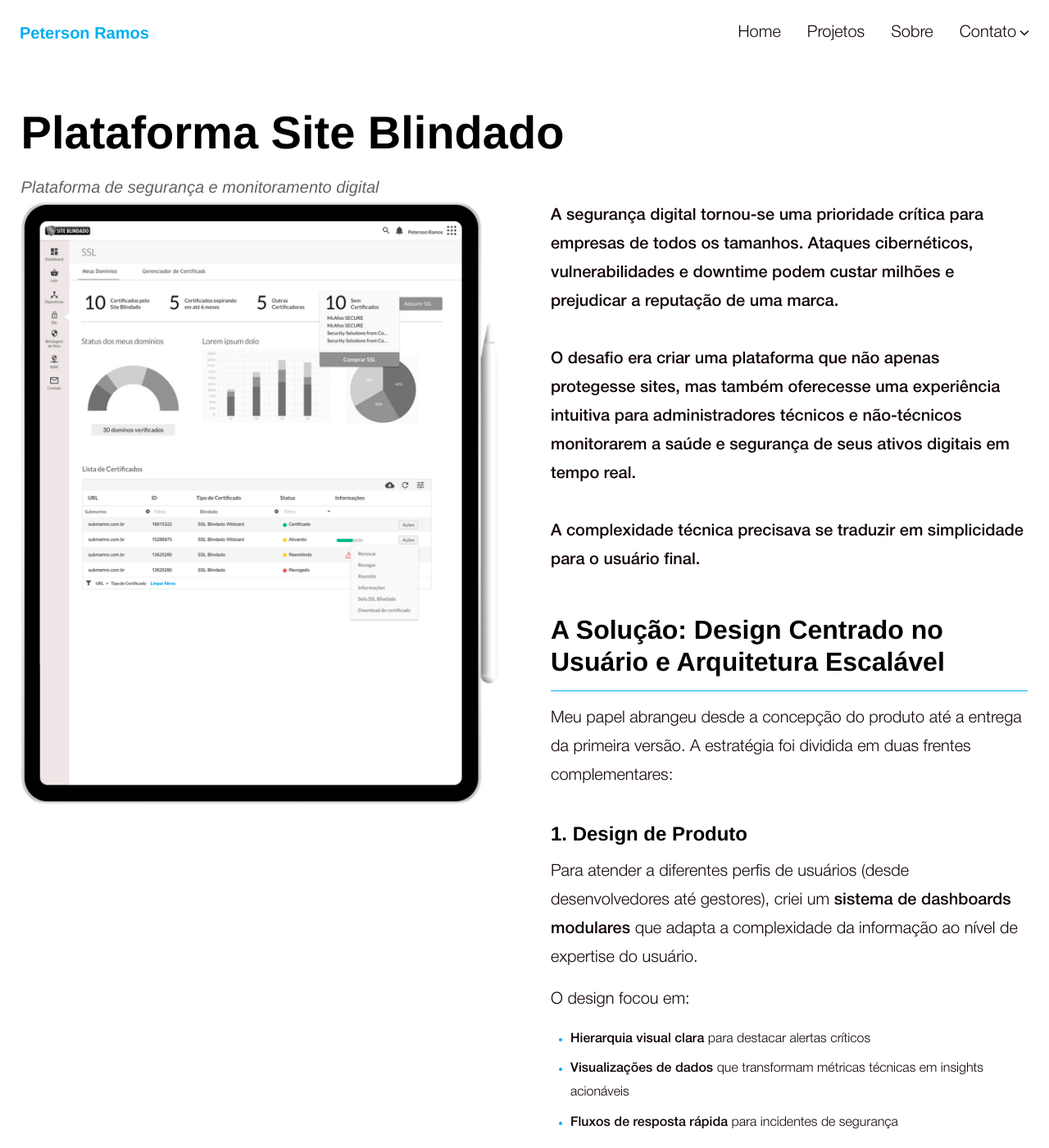
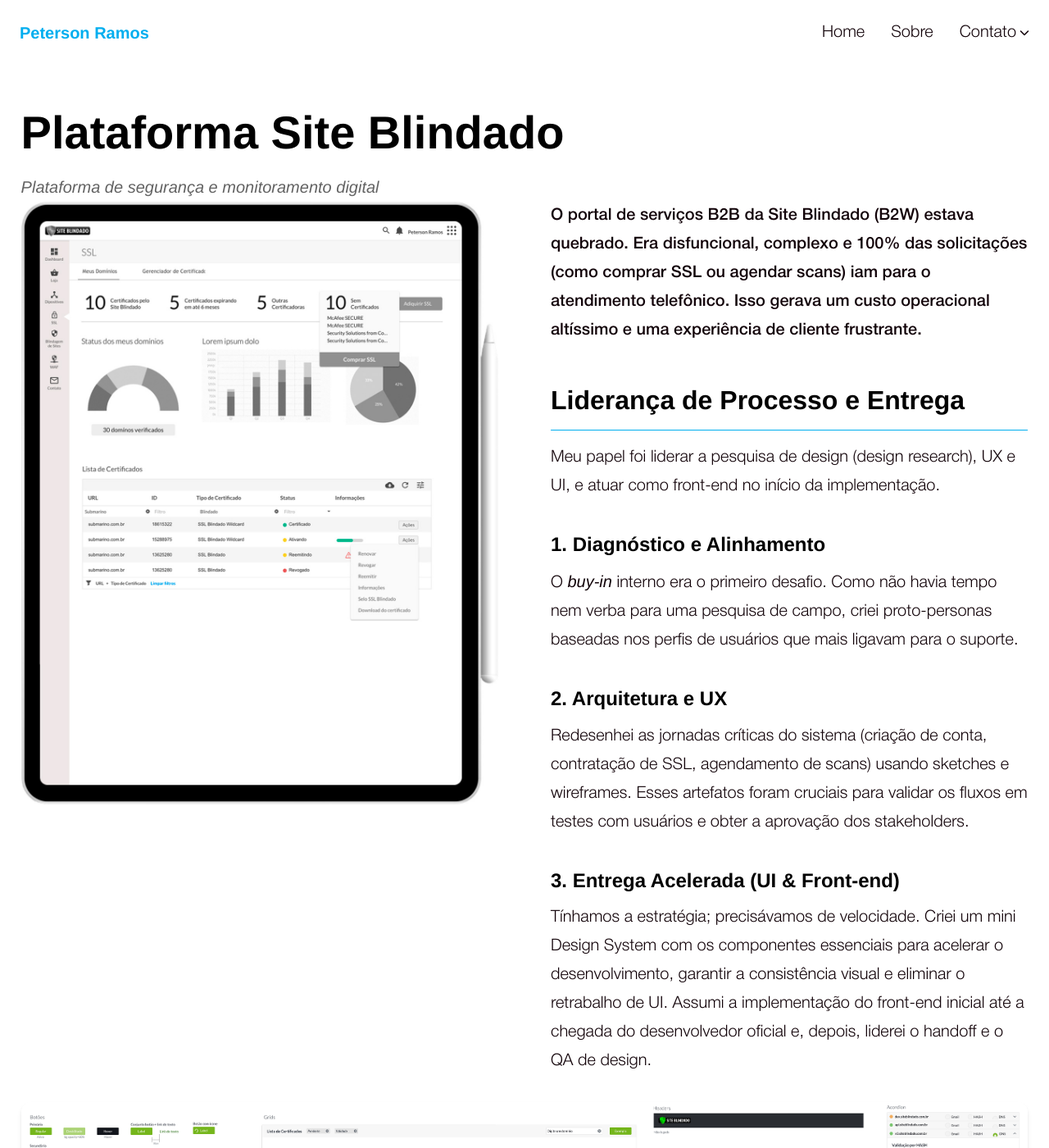
Before and after one commit to petersondrs/site-peterson, a Jekyll site: the page built from _portfolio/plataforma-site-blindado.md, in a window 1280 px wide and 1400 px high. Shown: the whole window at 82% size. Built offline with Jekyll 4.4.1, drawn with Linux system fonts in a browser that asks for light colours; some web fonts are replaced; some of the changed text lies outside the part shown.

Commit message:
Projeto do Site Blindado adicionado

```diff
--- a/_layouts/default.html
+++ b/_layouts/default.html
@@ -33,7 +33,7 @@
 
         <ul class="nav-menu" id="navMenu">
           <li><a href="{{ '/' | relative_url }}" {% if page.url == '/' %}class="active"{% endif %}>Home</a></li>
-          <li><a href="{{ '/#projetos' | relative_url }}">Projetos</a></li>
+          <!-- <li><a href="{{ '/#projetos' | relative_url }}">Projetos</a></li> -->
           <li><a href="{{ '/sobre/' | relative_url }}" {% if page.url == '/sobre/' %}class="active"{% endif %}>Sobre</a></li>
           <li class="dropdown">
             <a href="#" class="dropdown-toggle" id="contatoDropdown">
@@ -49,6 +49,12 @@
               <li>
                 <a href="https://wa.me/{{ site.whatsapp_number }}" target="_blank">
                   <i class="fab fa-whatsapp"></i> WhatsApp
+                </a>
+              </li>
+              <li>
+                <a href="https://www.linkedin.com/in/petersonramos/" target="_blank" rel="noopener">
+                  <svg class="menu-icon" xmlns="http://www.w3.org/2000/svg" viewBox="0 0 448 512"><path fill="currentColor" d="M64 32C28.7 32 0 60.7 0 96L0 416c0 35.3 28.7 64 64 64l320 0c35.3 0 64-28.7 64-64l0-320c0-35.3-28.7-64-64-64L64 32zm5 170.2l66.5 0 0 213.8-66.5 0 0-213.8zm71.7-67.7a38.5 38.5 0 1 1 -77 0 38.5 38.5 0 1 1 77 0zM317.9 416l0-104c0-24.8-.5-56.7-34.5-56.7-34.6 0-39.9 27-39.9 54.9l0 105.8-66.4 0 0-213.8 63.7 0 0 29.2 .9 0c8.9-16.8 30.6-34.5 62.9-34.5 67.2 0 79.7 44.3 79.7 101.9l0 117.2-66.4 0z"/></svg>
+                  LinkedIn
                 </a>
               </li>
             </ul>
--- a/_portfolio/plataforma-site-blindado.md
+++ b/_portfolio/plataforma-site-blindado.md
@@ -30,42 +30,31 @@
     label: "ameaças bloqueadas/dia"
 ---
 
-<b>A segurança digital tornou-se uma prioridade crítica para empresas de todos os tamanhos. Ataques cibernéticos, vulnerabilidades e downtime podem custar milhões e prejudicar a reputação de uma marca.<br><br>O desafio era criar uma plataforma que não apenas protegesse sites, mas também oferecesse uma experiência intuitiva para administradores técnicos e não-técnicos monitorarem a saúde e segurança de seus ativos digitais em tempo real.<br><br>A complexidade técnica precisava se traduzir em simplicidade para o usuário final.</b>
+<b>O portal de serviços B2B da Site Blindado (B2W) estava quebrado. Era disfuncional, complexo e 100% das solicitações (como comprar SSL ou agendar scans) iam para o atendimento telefônico.
+Isso gerava um custo operacional altíssimo e uma experiência de cliente frustrante.</b>
 
-### A Solução: Design Centrado no Usuário e Arquitetura Escalável
+### Liderança de Processo e Entrega
 {: .border-bottom}
-Meu papel abrangeu desde a concepção do produto até a entrega da primeira versão. A estratégia foi dividida em duas frentes complementares:
+Meu papel foi liderar a pesquisa de design (design research), UX e UI, e atuar como front-end no início da implementação.
 
-#### 1. Design de Produto
+#### 1. Diagnóstico e Alinhamento
 
-Para atender a diferentes perfis de usuários (desde desenvolvedores até gestores), criei um **sistema de dashboards modulares** que adapta a complexidade da informação ao nível de expertise do usuário.
+O <i>buy-in</i> interno era o primeiro desafio. Como não havia tempo nem verba para uma pesquisa de campo, criei proto-personas baseadas nos perfis de usuários que mais ligavam para o suporte.
 
-O design focou em:
-- **Hierarquia visual clara** para destacar alertas críticos
-- **Visualizações de dados** que transformam métricas técnicas em insights acionáveis
-- **Fluxos de resposta rápida** para incidentes de segurança
+#### 2. Arquitetura e UX
 
-A validação com usuários reais nos primeiros sprints foi essencial para iterar rapidamente e garantir que estávamos no caminho certo.
+Redesenhei as jornadas críticas do sistema (criação de conta, contratação de SSL, agendamento de scans) usando sketches e wireframes. Esses artefatos foram cruciais para validar os fluxos em testes com usuários e obter a aprovação dos stakeholders.
 
-#### 2. Gestão de Produto
+#### 3. Entrega Acelerada (UI & Front-end)
 
-Como Product Manager, liderei a **priorização do backlog** alinhando necessidades de negócio, demandas técnicas e feedback de usuários.
+Tínhamos a estratégia; precisávamos de velocidade. Criei um mini Design System com os componentes essenciais para acelerar o desenvolvimento, garantir a consistência visual e eliminar o retrabalho de UI.
+Assumi a implementação do front-end inicial até a chegada do desenvolvedor oficial e, depois, liderei o handoff e o QA de design.
 
-Estabeleci:
-- **Roadmap de features** com releases incrementais
-- **Métricas de sucesso** (tempo de resposta, taxa de detecção, satisfação do usuário)
-- **Rituais ágeis** para manter o time alinhado e produtivo
+<div class="portfolio-image-spread">
+  <img src="/assets/images/portfolio/plataforma-site-blindado/desing-system.jpg" alt="Design System - Plataforma Site Blindado" class="gallery-image" data-gallery="true">
+</div>
 
 ### O Impacto Gerado
 {: .border-bottom}
 
-Desde o lançamento, a plataforma demonstrou resultados expressivos:
-
-- **10.000+ sites protegidos** ativamente pela plataforma
-- **99.9% de uptime** mantido em todos os clientes
-- **500+ ameaças bloqueadas** diariamente em média
-- **Redução de 85%** no tempo de resposta a incidentes
-
-O produto se tornou referência no mercado de segurança digital, com um **NPS de 72** e taxa de renovação de contratos acima de 90%.
-
-A combinação de design intuitivo e tecnologia robusta resultou em uma plataforma que realmente protege negócios enquanto oferece peace of mind aos seus administradores.
+O resultado foi uma redução de 90% nos custos operacionais com suporte, com o redirecionamento do tráfego do canal de voz para o digital. Houve também um aumento na satisfação do cliente, que finalmente ganhou uma plataforma funcional e autônoma.
--- a/assets/css/style.css
+++ b/assets/css/style.css
@@ -104,9 +104,13 @@
   --header-color: #000000;
 
   /* Effects */
-  --shadow: 0 1px 3px 0 var(--gray-a4), 0 1px 2px 0 var(--gray-a2);
+  --shadow: rgba(0, 0, 0, 0.1) 0px 4px 6px -1px, rgba(0, 0, 0, 0.06) 0px 2px 4px -1px;
   --shadow-lg: 0 10px 15px -3px var(--gray-a4), 0 4px 6px -2px var(--gray-a3);
   --transition: all 0.3s ease;
+
+  /* Styles */
+  --border-radius: .75rem;
+
 
   /* Fluid Scale - Valores usados no cálculo de clamp() */
   --fluid-scale-h: 2vw; /* Escala para títulos (mais agressiva) */
@@ -201,7 +205,7 @@
   align-items: center;
   gap: 0.5rem;
   /* padding: 0.75rem 1.25rem; */
-  border-radius: 0.25rem;
+  border-radius: var(--border-radius);
   font-family: "Helvetica Neue", sans-serif;
   font-size: 1rem;
   font-weight: 400;
@@ -2011,7 +2015,6 @@
   display: flex;
   align-items: center;
   justify-content: center;
-  border-radius: 12px;
   overflow: hidden;
 }
 
@@ -2142,6 +2145,32 @@
 
 .portfolio-content ol li::marker {
   color: var(--primary-color); /* Números na cor primária */
+}
+
+/* Imagem spread que ocupa 2 colunas */
+.portfolio-image-spread {
+  position: relative;
+  width: calc(200% + clamp(2rem, 5vw, 4rem));
+  margin-left: calc(-100% - clamp(2rem, 5vw, 4rem));
+  margin-top: 2rem;
+  margin-bottom: 2rem;
+  display: block;
+}
+
+.portfolio-image-spread img {
+  width: 100%;
+  height: auto;
+  display: block;
+  border-radius: var(--border-radius);
+  box-shadow: var(--shadow);
+}
+
+@media (max-width: 768px) {
+  .portfolio-image-spread {
+    width: calc(100% + 4rem);
+    margin-left: -2rem;
+    margin-right: -2rem;
+  }
 }
 
 .portfolio-info {
```
Also changed, not shown: index.md (+3 -15 lines), assets/images/portfolio/plataforma-site-blindado/tela-1-certificado-ssl.jpg (added), assets/images/portfolio/plataforma-site-blindado/tela-1-certificado-ssl.png, assets/images/portfolio/plataforma-site-blindado/tela-2-agendamentos.jpg (added), assets/images/portfolio/plataforma-site-blindado/tela-2-agendamentos.png, assets/images/portfolio/plataforma-site-blindado/tela-3-blindagem.jpg (added), assets/images/portfolio/plataforma-site-blindado/tela-3-blindagem.png.
